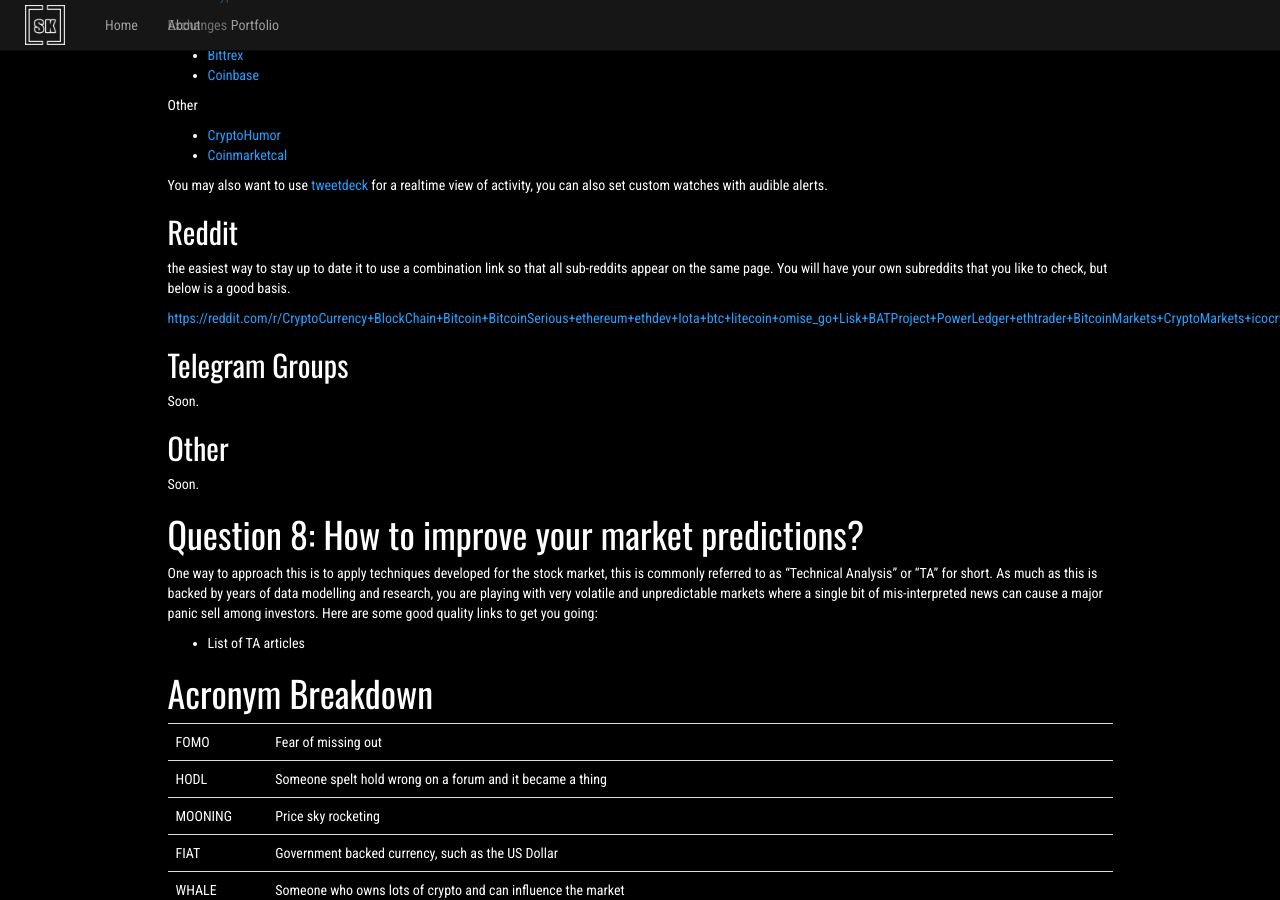
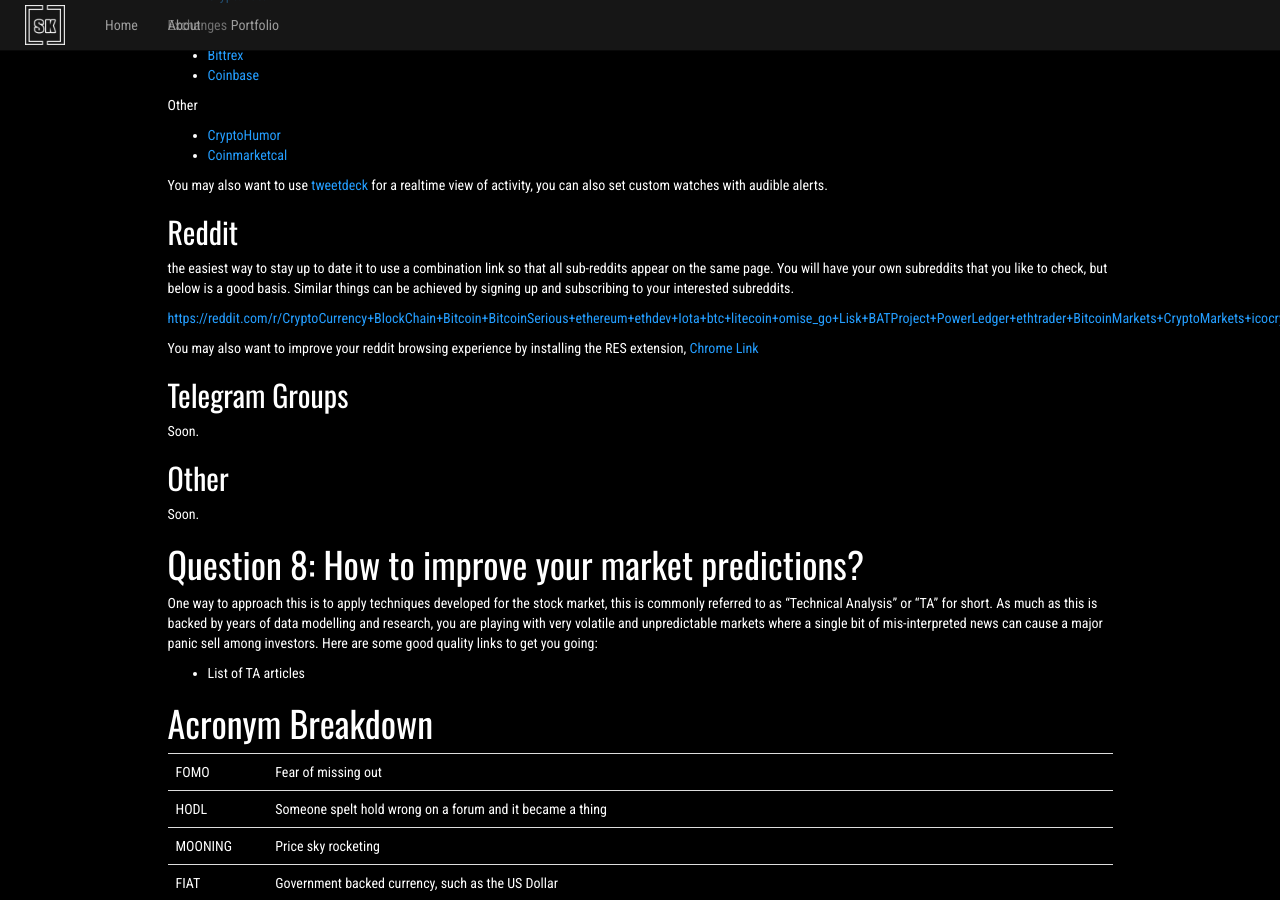
Before and after one commit to stevenkissack/stevokk.github.io, a Jekyll site: the page built from _pages/crypto-resources.md, in a window 1280 px wide and 900 px high, scrolled down 2798 px. Built offline with Jekyll 4.4.1, drawn with Linux system fonts in a browser that asks for light colours.

Commit message:
add RES link and note about reddit accounts

```diff
--- a/_pages/crypto-resources.md
+++ b/_pages/crypto-resources.md
@@ -115,9 +115,11 @@
 
 ## Reddit
 
-the easiest way to stay up to date it to use a combination link so that all sub-reddits appear on the same page. You will have your own subreddits that you like to check, but below is a good basis.
+the easiest way to stay up to date it to use a combination link so that all sub-reddits appear on the same page. You will have your own subreddits that you like to check, but below is a good basis. Similar things can be achieved by signing up and subscribing to your interested subreddits.
 
 [https://reddit.com/r/CryptoCurrency+BlockChain+Bitcoin+BitcoinSerious+ethereum+ethdev+Iota+btc+litecoin+omise_go+Lisk+BATProject+PowerLedger+ethtrader+BitcoinMarkets+CryptoMarkets+icocrypto+CoinBase+bittrex+binance](https://reddit.com/r/CryptoCurrency+BlockChain+Bitcoin+BitcoinSerious+ethereum+ethdev+Iota+btc+litecoin+omise_go+Lisk+BATProject+PowerLedger+ethtrader+BitcoinMarkets+CryptoMarkets+icocrypto+CoinBase+bittrex+binance){:target="_blank"}
+
+You may also want to improve your reddit browsing experience by installing the RES extension, [Chrome Link](https://chrome.google.com/webstore/detail/reddit-enhancement-suite/kbmfpngjjgdllneeigpgjifpgocmfgmb){:target="_blank"}
 
 ## Telegram Groups
 
```
